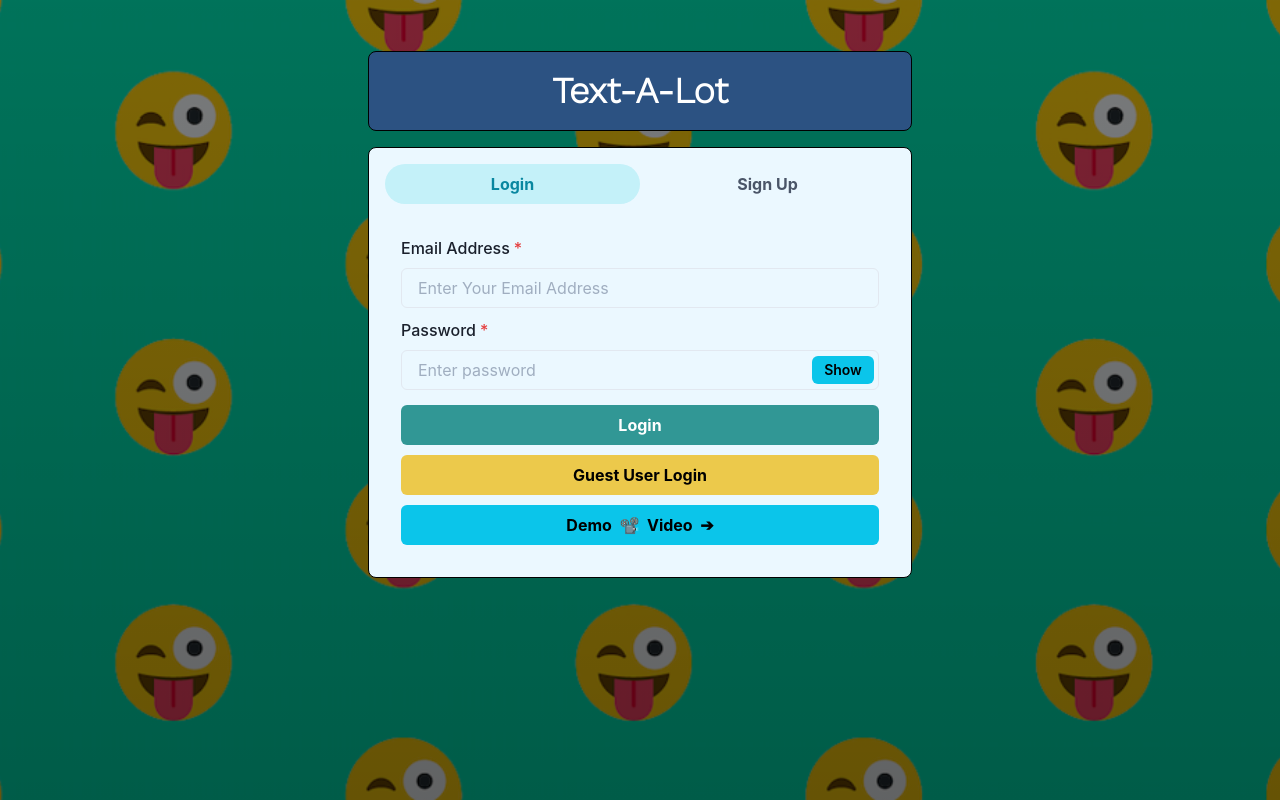
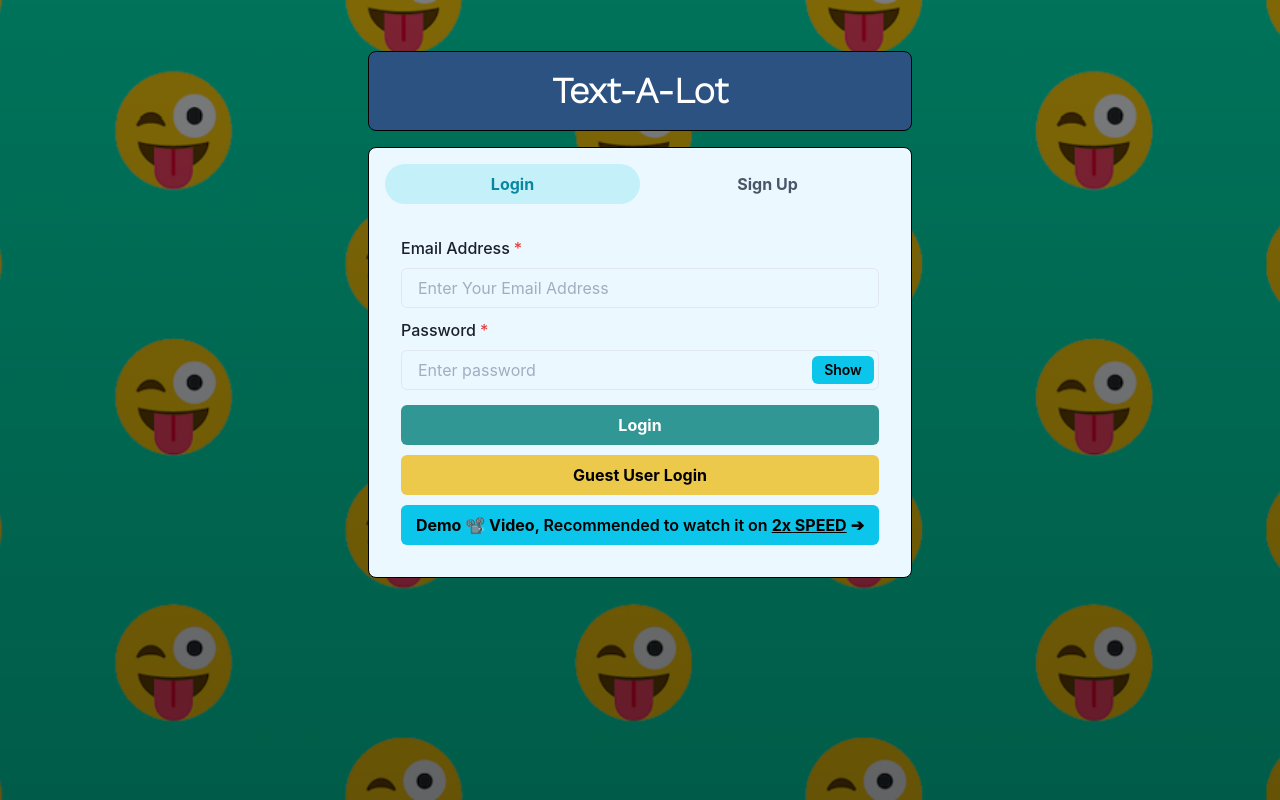
Before and after one commit to SiddharthSsb11/text-a-lot, a React (Create React App) app in the folder frontend/: page / in a window 1280 px wide. Built offline with nearby package versions, Linux system fonts and the light colour scheme.

Commit message:
demo video url added

```diff
--- a/frontend/src/components/Authentication/Login.js
+++ b/frontend/src/components/Authentication/Login.js
@@ -125,7 +125,7 @@ const Login = () => {
       </Button>
 
       <Button
-        fontWeight="bold"
+        //fontWeight="bold"
         variant="solid"
         colorScheme="cyan"
         width="100%"
@@ -135,13 +135,13 @@ const Login = () => {
         }}
       >
         <a
-          href="https://dev.to/siddharthssb11"
+          href="https://www.loom.com/share/339d7abfe1924bbd8cb53c0cc3fac551"
           target="_blank"
           rel="noreferrer"
-          aria-label="Dev-Blogs"
+          aria-label="Demo-Video"
           width="100%"
         >
-          Demo &nbsp;📽️&nbsp; Video &nbsp;&#10132;
+          <strong>Demo&nbsp;📽️&nbsp;Video</strong>, Recommended to watch it on <strong><u>2x SPEED</u></strong>&nbsp;&#10132;
         </a>
       </Button>
     </VStack>
```
